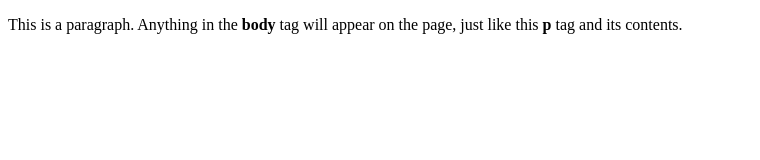
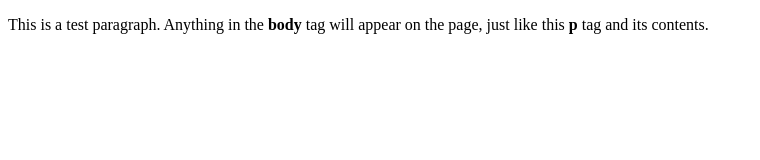
Before and after one commit to kenneth-ping/hello-ping, a plain HTML site: page index.html in a window 1280 px wide. Shown: the whole page, without its empty margins (0-760 px from the left). Drawn offline with Linux system fonts and the light colour scheme.

Commit message:
Another change

```diff
--- a/index.html
+++ b/index.html
@@ -4,6 +4,6 @@
     <title>This is the title of the webpage!</title>
   </head>
   <body>
-    <p>This is a paragraph. Anything in the <strong>body</strong> tag will appear on the page, just like this <strong>p</strong> tag and its contents.</p>
+    <p>This is a test paragraph. Anything in the <strong>body</strong> tag will appear on the page, just like this <strong>p</strong> tag and its contents.</p>
   </body>
 </html>
```
